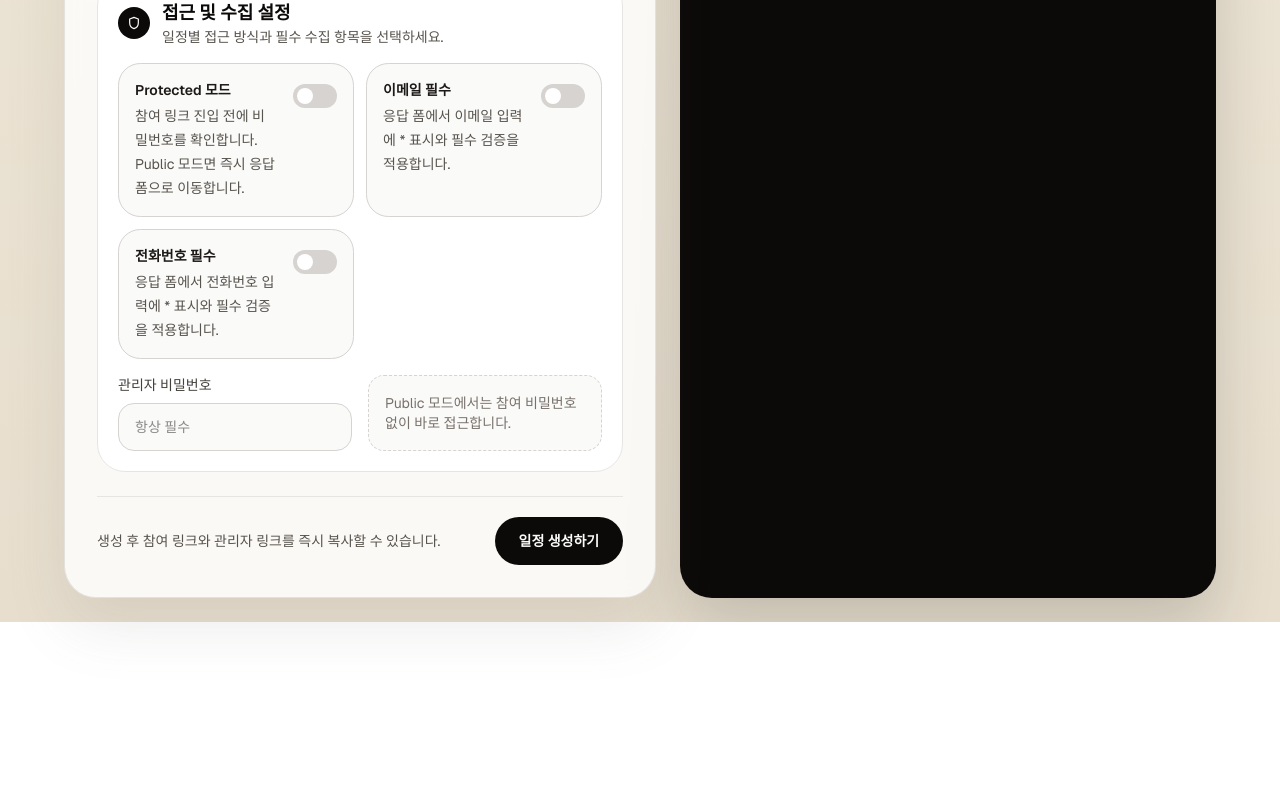
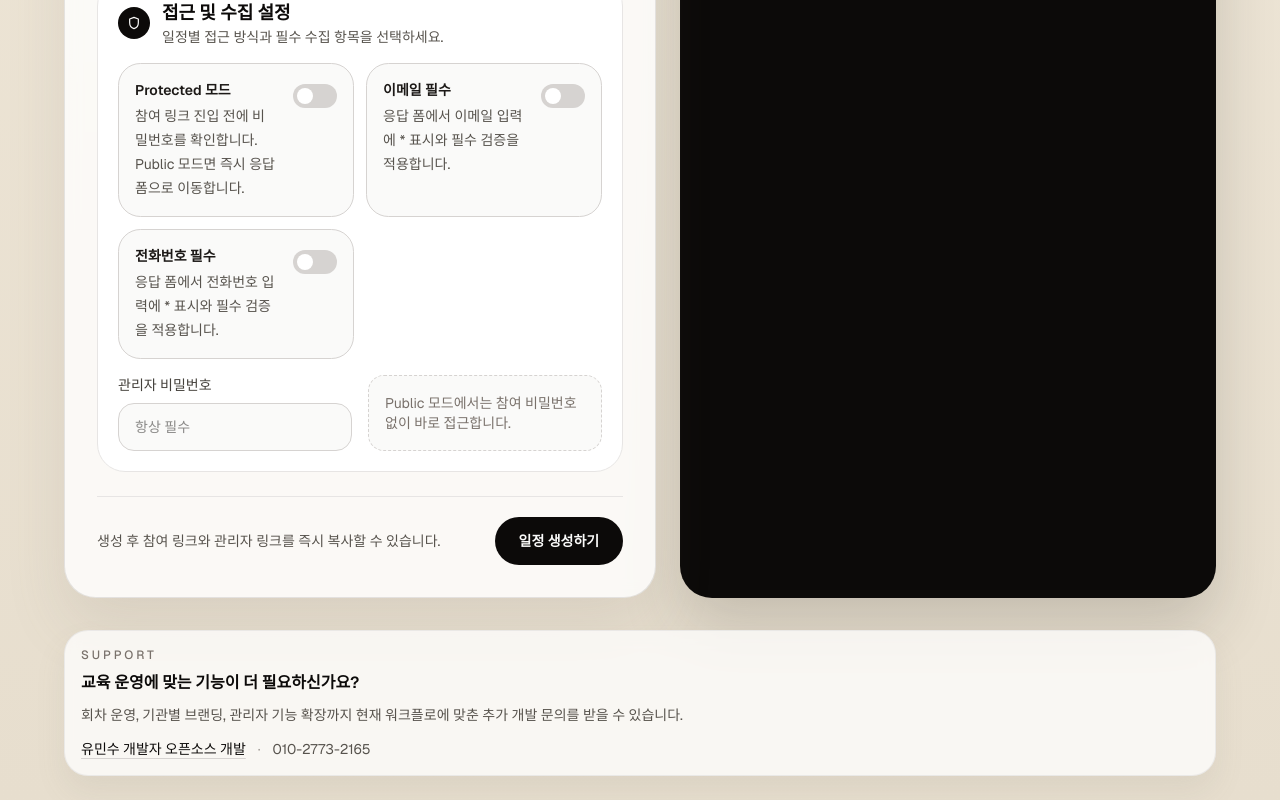
Before and after one commit to deformatic/pickday, a Next.js app: page /new in a window 1280 px wide. Shown: the part 1862-2662 px from the top of the page. Before the commit the page ends 2484 px from the top, so only its background shows below. Built offline with nearby package versions, Linux system fonts and the light colour scheme.

Commit message:
feat(ui): add founder nudge for public pages
Ultraworked with [Sisyphus](https://github.com/code-yeongyu/oh-my-openagent)

Co-authored-by: Sisyphus <clio-agent@sisyphuslabs.ai>

```diff
--- a/app/new/page.tsx
+++ b/app/new/page.tsx
@@ -1,4 +1,5 @@
 import { NewScheduleFormClient } from "@/app/new/schedule-form-client";
+import { FounderNudge } from "@/components/ui/founder-nudge";
 
 export default function NewSchedulePage() {
   return (
@@ -36,6 +37,11 @@ export default function NewSchedulePage() {
         </section>
 
         <NewScheduleFormClient />
+
+        <FounderNudge
+          title="교육 운영에 맞는 기능이 더 필요하신가요?"
+          description="회차 운영, 기관별 브랜딩, 관리자 기능 확장까지 현재 워크플로에 맞춘 추가 개발 문의를 받을 수 있습니다."
+        />
       </div>
     </main>
   );
--- a/app/page.tsx
+++ b/app/page.tsx
@@ -1,4 +1,6 @@
 import Link from "next/link";
+
+import { FounderNudge } from "@/components/ui/founder-nudge";
 
 const featureCards = [
   {
@@ -83,6 +85,11 @@ export default function HomePage() {
             </article>
           ))}
         </section>
+
+        <FounderNudge
+          title="교육 운영 맞춤 개발 문의"
+          description="교육업체 운영 흐름에 맞춘 기능 확장이나 기관별 커스터마이징이 필요하면 오픈소스 기반으로 빠르게 도와드릴 수 있습니다."
+        />
       </div>
     </main>
   );
--- /dev/null
+++ b/components/ui/founder-nudge.tsx
@@ -0,0 +1,29 @@
+type FounderNudgeProps = {
+  title: string;
+  description: string;
+  className?: string;
+};
+
+export function FounderNudge({ title, description, className = "" }: FounderNudgeProps) {
+  return (
+    <aside
+      className={`rounded-[1.5rem] border border-stone-200/80 bg-white/75 p-4 text-stone-700 shadow-[0_16px_30px_rgba(120,113,108,0.1)] backdrop-blur ${className}`}
+    >
+      <p className="text-xs font-medium tracking-[0.24em] text-stone-500 uppercase">Support</p>
+      <h3 className="mt-2 text-base font-semibold text-stone-950 [word-break:keep-all]">{title}</h3>
+      <p className="mt-2 text-sm leading-6 text-stone-600 [word-break:keep-all]">{description}</p>
+      <div className="mt-3 flex flex-wrap items-center gap-x-3 gap-y-1 text-sm">
+        <a
+          href="https://deformatic.ai.kr"
+          target="_blank"
+          rel="noreferrer"
+          className="font-medium text-stone-950 underline decoration-stone-300 underline-offset-4 transition hover:decoration-stone-950"
+        >
+          유민수 개발자 오픈소스 개발
+        </a>
+        <span className="text-stone-400">·</span>
+        <span className="text-stone-600">010-2773-2165</span>
+      </div>
+    </aside>
+  );
+}
```
